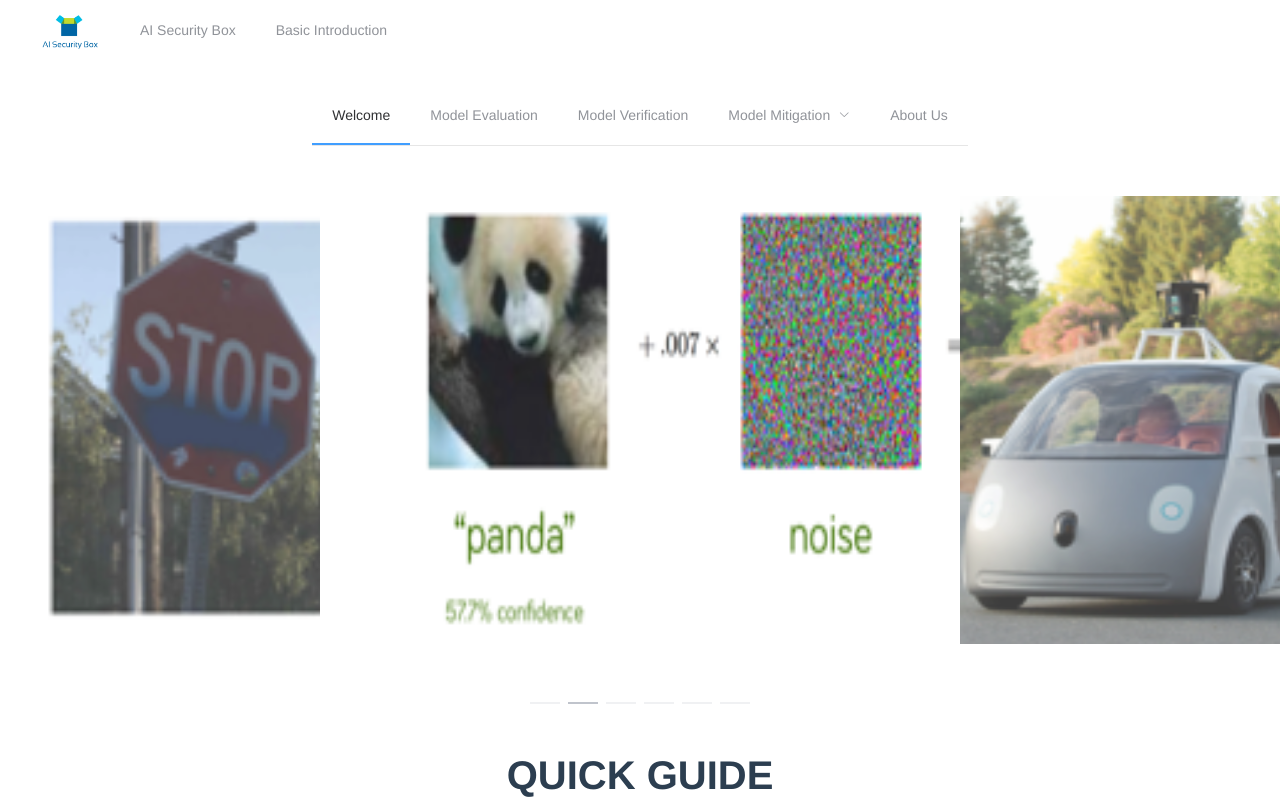
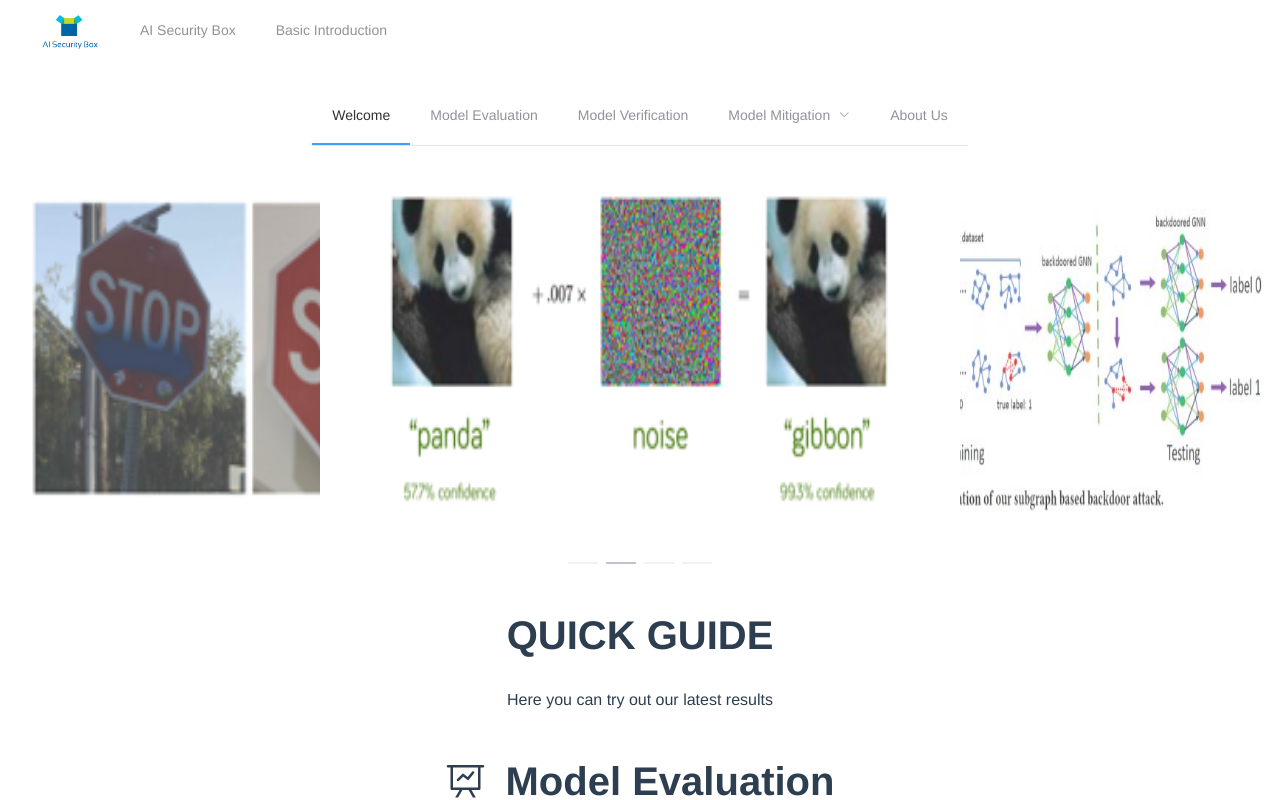
Before and after one commit to Amadeuszhao/InterfaceProject, a Vue app in the folder frontend/: page /text#/welcome in a window 1280 px wide. Shown: the top 800 px of the page. Built offline with nearby package versions, Linux system fonts and the light colour scheme; what mavon-editor would draw is missing.

Commit message:
carousel upload

```diff
--- a/frontend/src/views/Home/Main/Welcome.vue
+++ b/frontend/src/views/Home/Main/Welcome.vue
@@ -1,23 +1,25 @@
 <template>
 <div>
- <el-carousel :interval="4000" type="card" height="540px">
+ <el-carousel :interval="4000" type="card" height="400px">
         <el-carousel-item>
-          <img style="width: 960px; height: 540px" src="@/assets/pics/p1.png">
+        <router-link :to="{ path: '/attack' }">
+          <img style="width: 640px; height: 400px" src="@/assets/pics/p1.png">
+        </router-link>
         </el-carousel-item>
         <el-carousel-item>
-          <img style="width: 960px; height: 540px" src="@/assets/pics/p2.png">
+        <router-link :to="{ path: '/verify' }">
+          <img style="width: 640px; height: 400px" src="@/assets/pics/p2.png">
+        </router-link>
         </el-carousel-item>
         <el-carousel-item>
-          <img style="width: 960px; height: 540px" src="@/assets/pics/p3.png">
+        <router-link :to="{ path: '/repair' }">
+          <img style="width: 640px; height: 400px" src="@/assets/pics/text_attack.jpg">
+        </router-link>
         </el-carousel-item>
         <el-carousel-item>
-          <img style="width: 960px; height: 540px" src="@/assets/pics/p4.png">
-        </el-carousel-item>
-        <el-carousel-item>
-          <img style="width: 960px; height: 540px" src="@/assets/pics/p5.png">
-        </el-carousel-item>
-        <el-carousel-item>
-          <img style="width: 960px; height: 540px" src="@/assets/pics/p6.png">
+        <router-link :to="{ path: '/project' }">
+          <img style="width: 640px; height: 400px" src="@/assets/pics/verification.png">
+        </router-link>
         </el-carousel-item>
    </el-carousel>
    <Guide></Guide>
```
Also changed, not shown: 1 other file (tests, documents, lock files or other folders).
